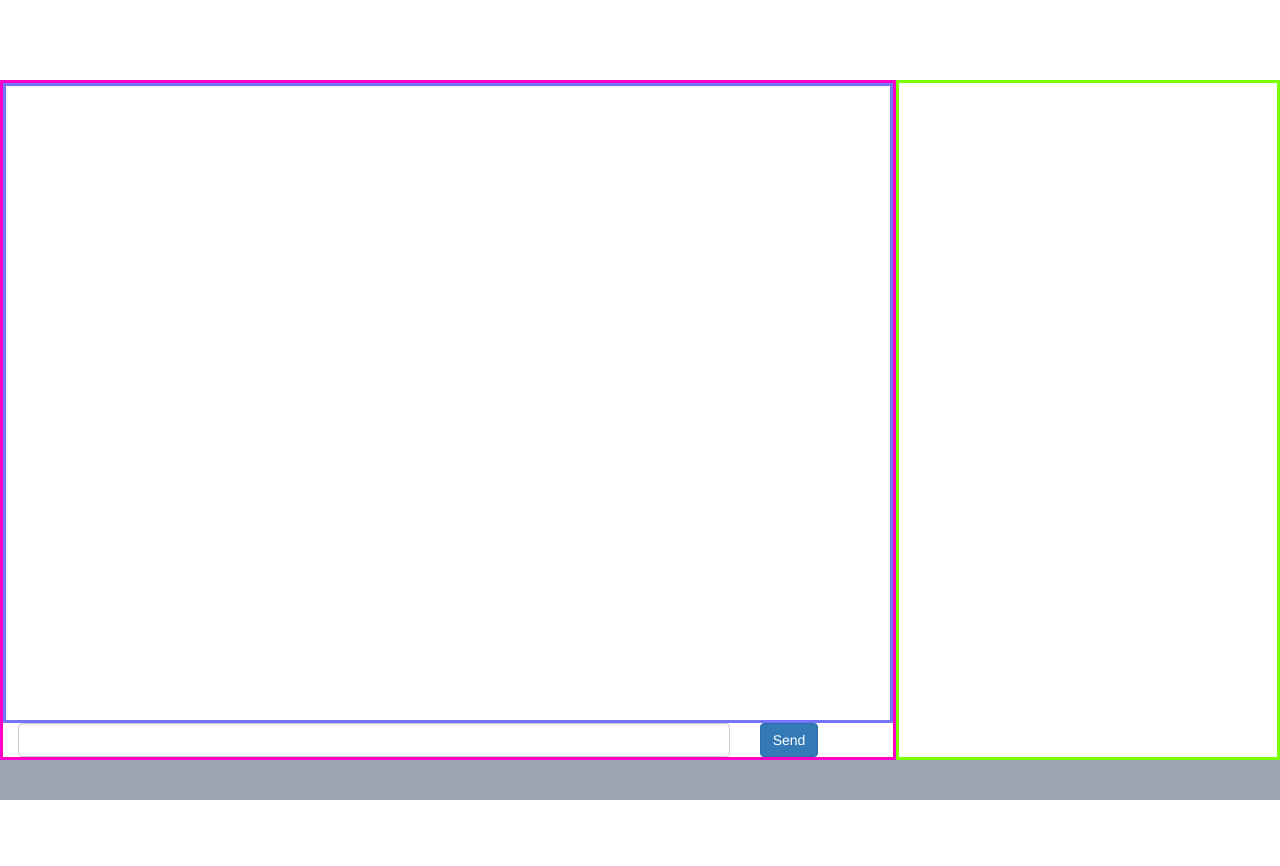
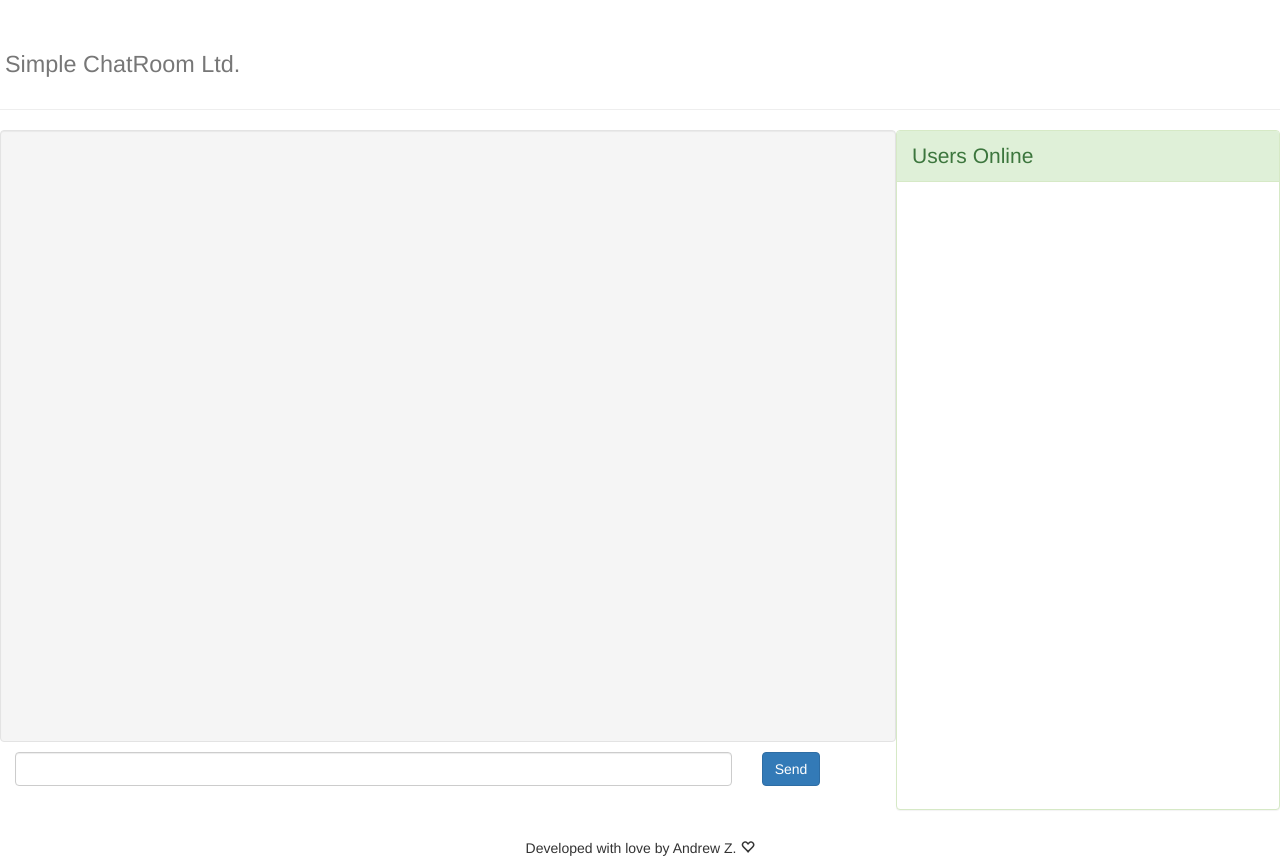
Before and after one commit to ajr-zimmer/simple-chat-application, a website: page views/index.html in a window 1280 px wide. Before the commit the page ends 800 px from the top, so only its background shows below. Drawn offline with nearby package versions, Linux system fonts and the light colour scheme; no server answers.

Commit message:
Huge overhaul of the UI. Using moment.js for the timestamp calculation

```diff
--- a/app.js
+++ b/app.js
@@ -3,6 +3,9 @@ var path = require('path');
 var app = express();
 var server = require('http').Server(app);
 var io = require('socket.io')(server);
+var moment = require('moment');
+
+moment().format();
 
 app.use(express.static(__dirname + '/public'));
 
@@ -28,7 +31,7 @@ io.on('connection', function(client) {
           id: client.id,
           username: users[client.id],
           message: msg,
-          timestamp: Date.now()
+          timestamp: moment().format("MMM/DD/YYYY - kk:mm")
         };
         io.emit('display message', message);
     });
--- a/package.json
+++ b/package.json
@@ -19,6 +19,7 @@
   "homepage": "https://github.com/ajr-zimmer/simple-chat-application#readme",
   "dependencies": {
     "express": "^4.15.0",
+    "moment": "^2.17.1",
     "socket.io": "^1.7.3"
   }
 }
--- a/public/css/style.css
+++ b/public/css/style.css
@@ -2,21 +2,11 @@ html, body {
     height: 100%;
     width: 100%;
 }
-/*
-form {
-    position: fixed;
-    bottom: 0;
 
-    width: inherit;
-    padding: 3px;
-
-    background: #000;
-}*/
-
-#header {
-  height: 10%;
-  font-size: 34px;
-  padding: 5px;
+header {
+  /*height: 10%;
+  font-size: 37px;*/
+  padding-left: 5px;
 }
 
 #sectionWrap {
@@ -26,21 +16,23 @@ form {
 
 #chatarea {
   float: left;
-  border: 3px #ff00cb solid;
+  /*border: 3px #ff00cb solid;*/
   width: 70%;
   height: 100%;
 }
 #userarea {
   float: right;
-  border: 3px #78ff00 solid;
+  /*border: 3px #78ff00 solid;*/
   width: 30%;
   height: 100%;
+  font-size: 21px;
 }
 
 #messagesWrap {
-  height: 95%;
-  border: 3px #7673fc solid;
+  height: 90%;
+  /*border: 3px #7673fc solid;*/
   overflow: auto;
+  margin-bottom: 10px;
 }
 
 #chatsubmit {
@@ -56,13 +48,18 @@ form {
 
 #messages li {
     padding: 5px 10px;
+    word-wrap: break-word;
 }
 
 #messages li:nth-child(odd) {
     background: #eee;
 }
 
-#footer {
+footer {
+  margin: auto;
+  padding: 2em;
+  text-align: center;
+  max-width: 800px;
+  width: 100%;
   height: 5%;
-  background: #9ca6b3;
 }
--- a/public/js/client.js
+++ b/public/js/client.js
@@ -25,11 +25,10 @@ $(function() {
 
   client.on('display message', function(msg){
     if(msg.id === client.id){
-      $('#messages').append($('<li>').html($('<strong>').text(msg.username + ": " + msg.message + " - " + msg.timestamp)));
+      $('#messages').append($('<li>').html($('<strong>').text(msg.timestamp + " " + msg.username + ": " + msg.message)));
     } else {
-      $('#messages').append($('<li>').text(msg.username + ": " + msg.message + " - " + msg.timestamp));
+      $('#messages').append($('<li>').text(msg.timestamp + " " + msg.username + ": " + msg.message));
     }
-
   });
 
 });
--- a/views/index.html
+++ b/views/index.html
@@ -9,29 +9,37 @@
 </head>
 
 <body>
-  <div id="header"><span id="welcome"></span></div>
+
+    <header class="page-header">
+        <h1><span id="welcome"></span><small> Simple ChatRoom Ltd.</small><h1></div></header>
     <div id="sectionWrap">
         <div id="chatarea">
-            <div id="messagesWrap"><ul id="messages"></ul></div>
+            <div id="messagesWrap" class="well">
+                <ul id="messages"></ul>
+            </div>
             <div class="container-fluid">
                 <form action="" id="chatsubmit">
                     <div class="row">
-                <div class="col-sm-10">
+                        <div class="col-xs-8 col-sm-10">
                             <input id="m" type="text" class="form-control" autocomplete="off" />
                         </div>
-                <div class="col-sm-2">
+                        <div class="col-xs-4 col-sm-2">
                             <button type="submit" class="btn btn-primary">Send</button>
                         </div>
                     </div>
                 </form>
             </div>
         </div>
-        <div id="userarea"><ul id="usernames"></ul></div>
+        <div id="userarea" class="panel panel-success">
+          <div class="panel-heading">Users Online</div>
+          <div class="panel-body"><ul id="usernames"></ul></div>
         </div>
-    <div id="footer"></div>
-
-
-
+    </div>
+    <footer>
+      <p>
+        Developed with love by Andrew Z. <i class="glyphicon glyphicon-heart-empty"></i>
+      </p>
+    </footer>
 
     <script src="/socket.io/socket.io.js"></script>
     <script src="https://code.jquery.com/jquery-3.1.1.min.js" integrity="sha256-hVVnYaiADRTO2PzUGmuLJr8BLUSjGIZsDYGmIJLv2b8=" crossorigin="anonymous"></script>
```
Lines whose indentation alone changed are shown as unchanged.
